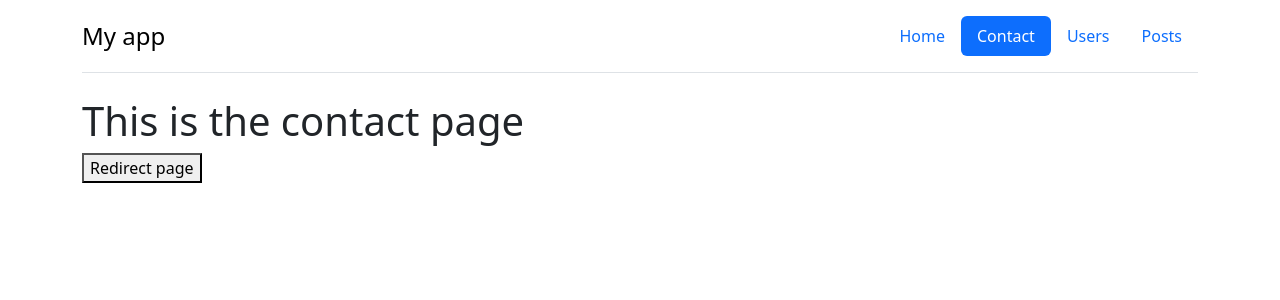
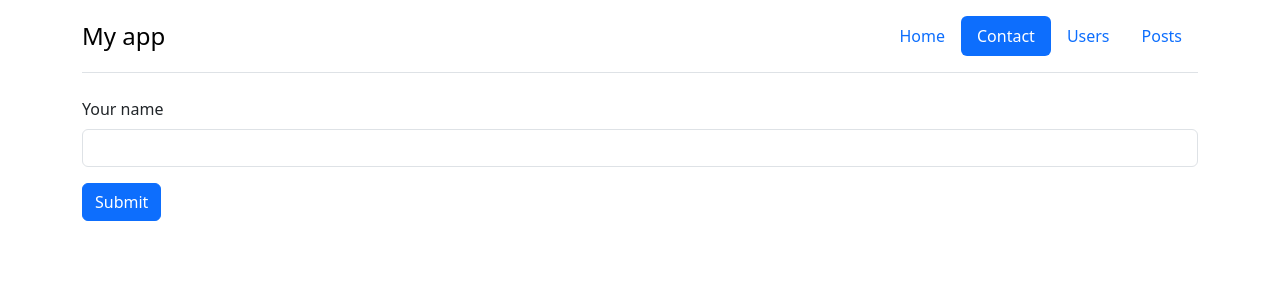
Before and after one commit to ferlobo1985/UDMY-SVELTE5-Svelte-kit-SSR, a SvelteKit app: page /contact in a window 1280 px wide. Shown: the top 300 px of the page. Built offline with nearby package versions, Linux system fonts and the light colour scheme.

Commit message:
15- Form Action
15- Form Action

```diff
--- a/src/routes/contact/+page.server.js
+++ b/src/routes/contact/+page.server.js
@@ -1,5 +1,13 @@
-import { redirect } from "@sveltejs/kit";
 
-export async function load() {
-    //redirect(307,'/')
+export const actions = {
+    default: async({request})=>{
+        const formData = await request.formData();
+        const name = formData.get('name');
+
+        return {
+            success: true,
+            username:`The name is ${name}`
+        }
+
+    }
 }
--- a/src/routes/contact/+page.svelte
+++ b/src/routes/contact/+page.svelte
@@ -1,21 +1,12 @@
 <script>
-    import { afterNavigate, beforeNavigate, goto, onNavigate } from "$app/navigation";
-
-    afterNavigate(()=>{
-        /// WHEN NAVIGATE TO LOCATION
-        console.log('After navigate')
-    })
-
-    beforeNavigate(()=>{
-        /// WHEN NAVIGATE OUT OF LOCATION
-        console.log('Before navigate')
-    })
-
-    onNavigate(()=>{
-        console.log('on navigate')
-    })
-
+    let { form } = $props();
+    console.log(form)
 </script>
 
-<h1>This is the contact page</h1>
-<button onclick={()=>goto('/')}>Redirect page</button>
+<form method="POST">
+    <div class="mb-3">
+        <label for="name" class="form-label">Your name</label>
+        <input type="text" class="form-control" name="name"/>
+    </div>
+    <button type="submit" class="btn btn-primary">Submit</button>
+</form>
```
